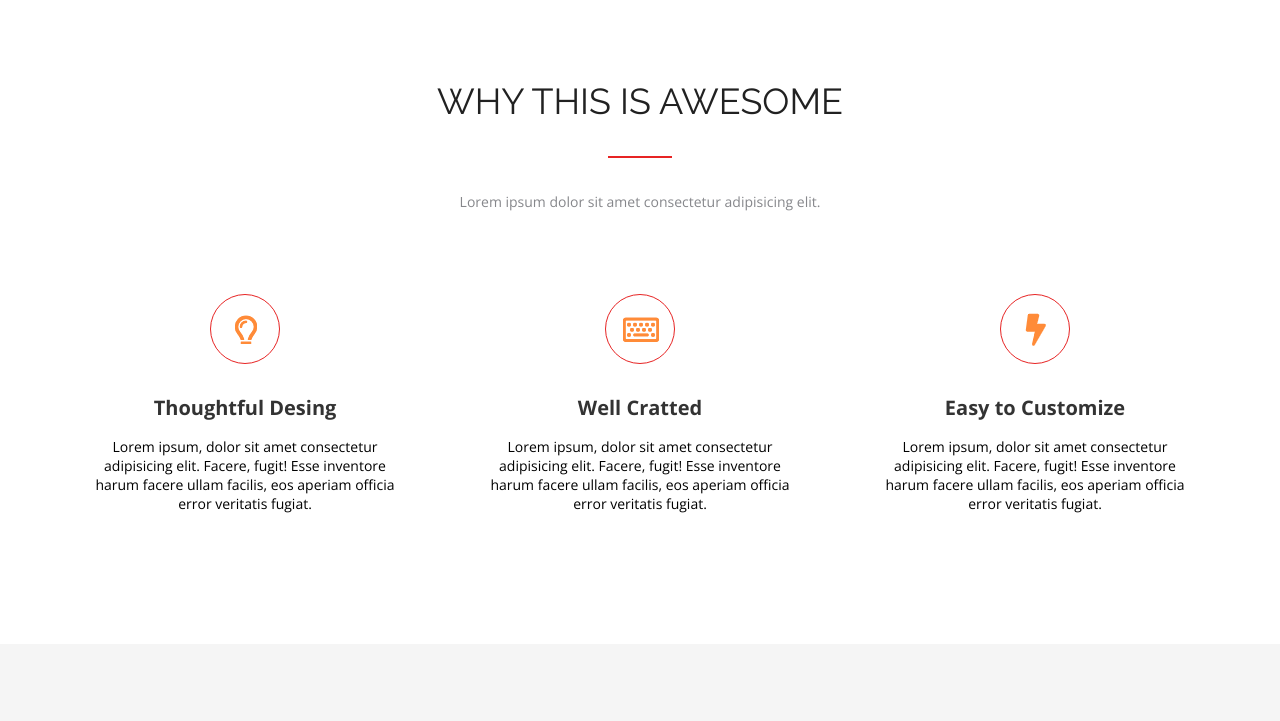
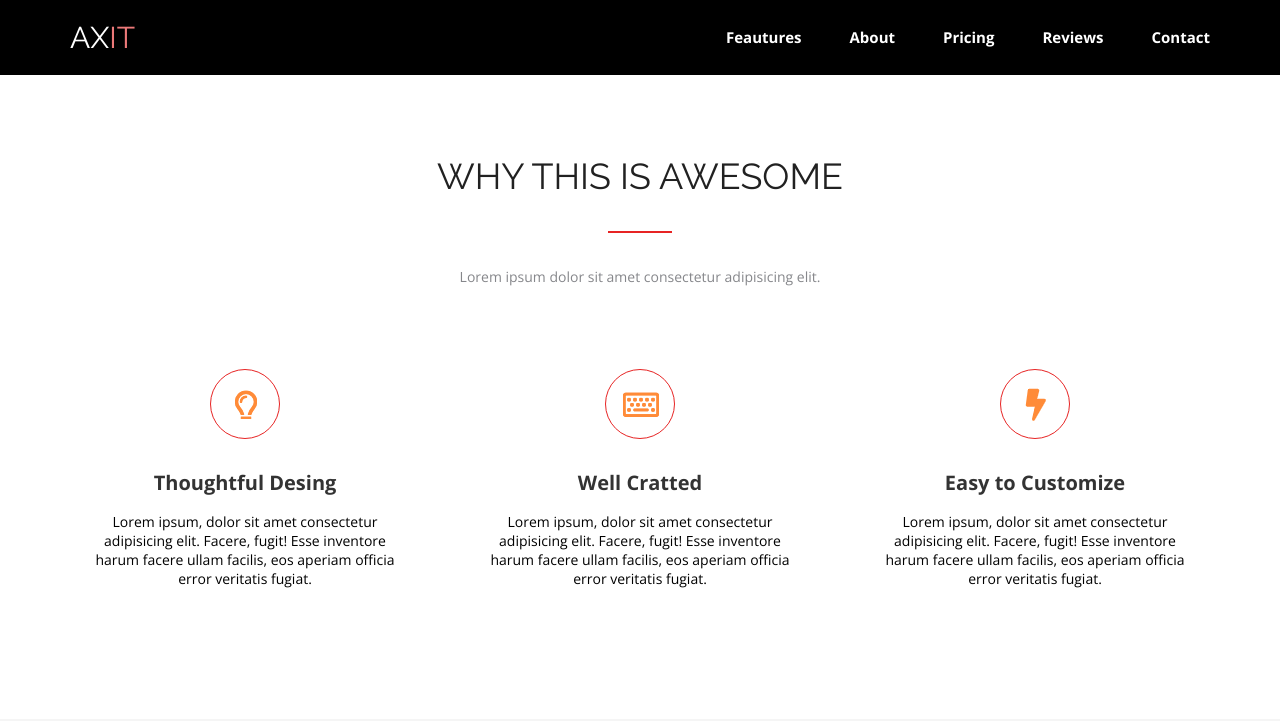
Before and after one commit to revolt1811/FE36-Landing-Pirogova-Valeriya, a plain HTML site: page index.html in a window 1280 px wide. Shown: the top 721 px of the page. Drawn offline with nearby package versions, Linux system fonts and the light colour scheme.

Commit message:
add  new section

```diff
--- /dev/null
+++ b/css/header.css
@@ -0,0 +1,43 @@
+#header{
+  background-color: #000000;
+  padding: 20px 0;
+}
+.header__wrap{
+  display: flex;
+  justify-content: space-between;
+  align-items: center;
+}
+.logo {
+  color: #fff;
+  text-transform: uppercase;
+  font-family: 'Raleway', sans-serif;
+  font-weight: 400;
+  font-size: 30px ;
+}
+.logo span{
+  color: #EC7979;
+  text-transform: uppercase;
+  font-family: 'Raleway', sans-serif;
+  font-weight: 400;
+  font-size: 30px ;
+}
+.navigation__list{
+  display:flex;
+}
+.navigation__list--item {
+  margin-left: 48px;
+}
+.navigation__list a{
+  color: #fff;
+  font-family: 'Open Sans', sans-serif;
+  font-weight: 600;
+  font-size: 15px;
+}
+.navigation__list--item{
+  border-bottom: 2px solid #000;
+  transition: 0.5s;
+}
+.navigation__list--item:hover{
+  border-bottom: 2px solid #EC7979 ;
+  transform: scale(1.1);
+}
--- a/css/index.css
+++ b/css/index.css
@@ -2,6 +2,7 @@
 @import url(../css/pricing.css);
 @import url(../css/customers.css);
 @import url(../css/axure.css);
+@import url(../css/header.css);
 @import url('https://fonts.googleapis.com/css2?family=Open+Sans:wght@400;700&family=Raleway:wght@400;700&display=swap');
 
 *{
--- a/index.html
+++ b/index.html
@@ -8,6 +8,24 @@
   <title>Document</title>
 </head>
 <body>
+<section id="header">
+  <div class="container">
+    <div class="header__wrap">
+      <div class="logo">
+        Ax<span>It</span>
+      </div>
+      <nav class="navigation">
+        <ul class="navigation__list">
+          <li class="navigation__list--item"><a href="#">Feautures</a></li>
+          <li class="navigation__list--item"><a href="#">About</a></li>
+          <li class="navigation__list--item"><a href="#">Pricing</a></li>
+          <li class="navigation__list--item"><a href="#">Reviews</a></li>
+          <li class="navigation__list--item"><a href="#">Contact</a></li>
+        </ul>
+      </nav>
+    </div>
+  </div>
+</section>
  <section id="awesome">
   <div class="container">
       <div class="heading">
```
